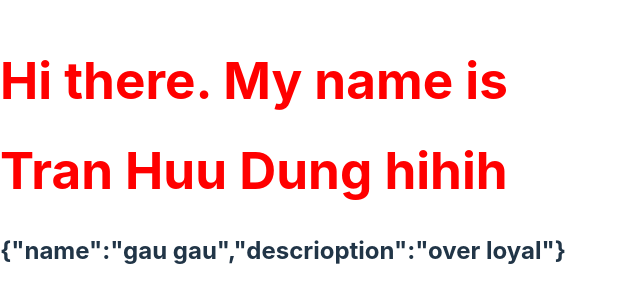
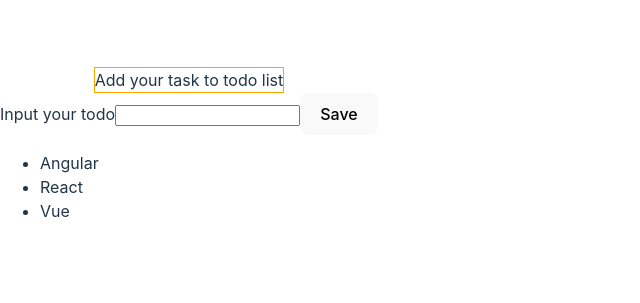
Before and after one commit to HuuDungg/learnReact, a React (Vite) app: page / in a window 1280 px wide. Shown: the part 247-550 px from the top of the page, without its empty margins (0-640 px from the left). Built offline with nearby package versions, Linux system fonts and the light colour scheme.

Commit message:
exirce with component

```diff
--- a/src/components/MyComponent.jsx
+++ /dev/null
@@ -1,18 +0,0 @@
-import './style.css';
-const Dog = {
-    name: "gau gau",
-    descrioption: "over loyal"
-}
-const name = "Tran Huu Dung hihih"
-const MyComponent = () => {
-    return (
-        <>
-        <div>
-            <h1 style={{color: 'red'}}>Hi there. My name is</h1> <h1 className='name'>{name}</h1>
-            <h2>{JSON.stringify(Dog)}</h2>
-        </div>
-        </>
-    );
-}
-
-export default MyComponent
--- a/src/components/style.css
+++ /dev/null
@@ -1,3 +0,0 @@
-.name{
-    color: red;
-}
--- /dev/null
+++ b/src/components/todo-list/todo-list.jsx
@@ -0,0 +1,15 @@
+const TodoList = () =>{
+    return (
+        <>
+            <div>
+                <ul>
+                    <li>Angular</li>
+                    <li>React</li>
+                    <li>Vue</li>
+                </ul>
+            </div>
+        </>
+    );
+}
+
+export default TodoList
--- /dev/null
+++ b/src/components/todo-new/todo-new.jsx
@@ -0,0 +1,13 @@
+const TodoNew = () => {
+    return (
+        <>
+            <div className="todo-input">
+                <label htmlFor="">Input your todo</label>
+                <input type="text" />
+                <button>Save</button>
+            </div>
+        </>
+    );
+}
+
+export default TodoNew
--- /dev/null
+++ b/src/components/todo-title/Todo-title.jsx
@@ -0,0 +1,13 @@
+import './style.css';
+
+const TodoTile = () => {
+    return (
+        <>
+        <div className="todo-container">
+            <div className="todo-title">Add your task to todo list</div>
+        </div>
+        </>
+    );
+}
+
+export default TodoTile
--- /dev/null
+++ b/src/components/todo-title/style.css
@@ -0,0 +1,12 @@
+.todo-container{
+    max-width: fit-content;
+    margin-left: auto;
+    margin-right: auto;
+    border: 1px solid orange;
+}
+
+.todo-title{
+    max-width: fit-content;
+    margin-left: auto;
+    margin-right: auto;
+}
--- a/src/main.jsx
+++ b/src/main.jsx
@@ -1,10 +1,14 @@
 import React from 'react'
 import ReactDOM from 'react-dom/client'
-import MyComponent from './components/MyComponent'
+import TodoTitle from './components/todo-title/Todo-title'
+import TodoNew  from './components/todo-new/todo-new'
+import TodoList  from './components/todo-list/todo-list'
 import './index.css'
 
 ReactDOM.createRoot(document.getElementById('root')).render(
   <React.StrictMode>
-  <MyComponent/>
+  <TodoTitle></TodoTitle>
+  <TodoNew></TodoNew>
+  <TodoList></TodoList>
   </React.StrictMode>,
 )
```
